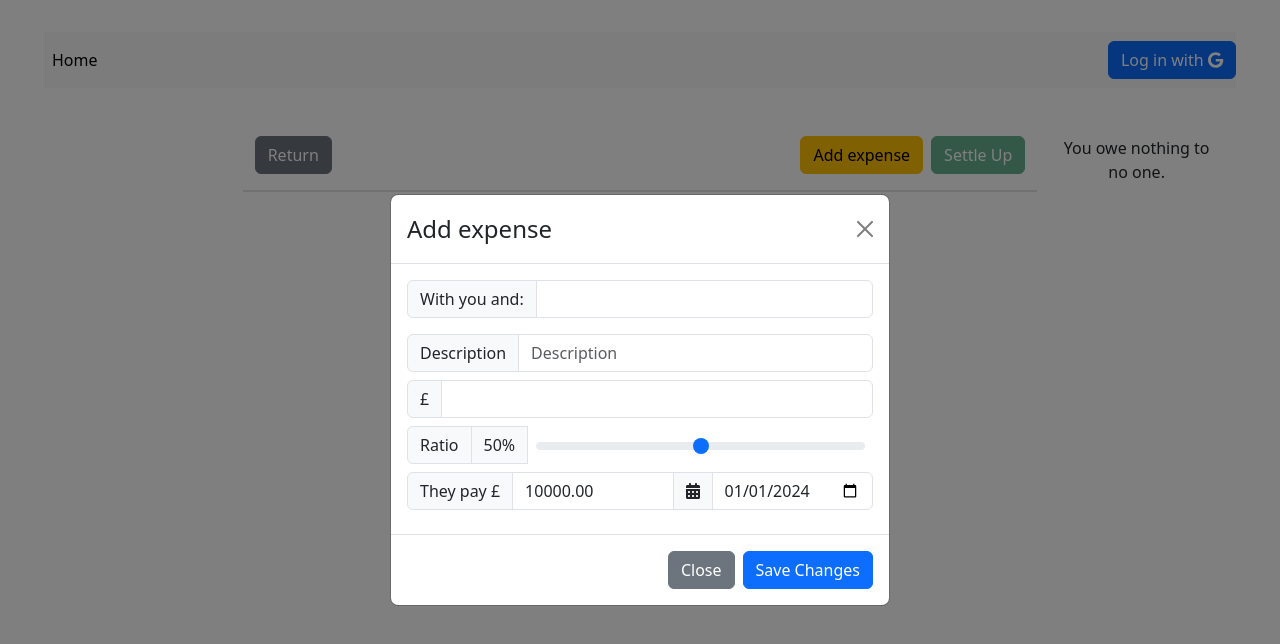
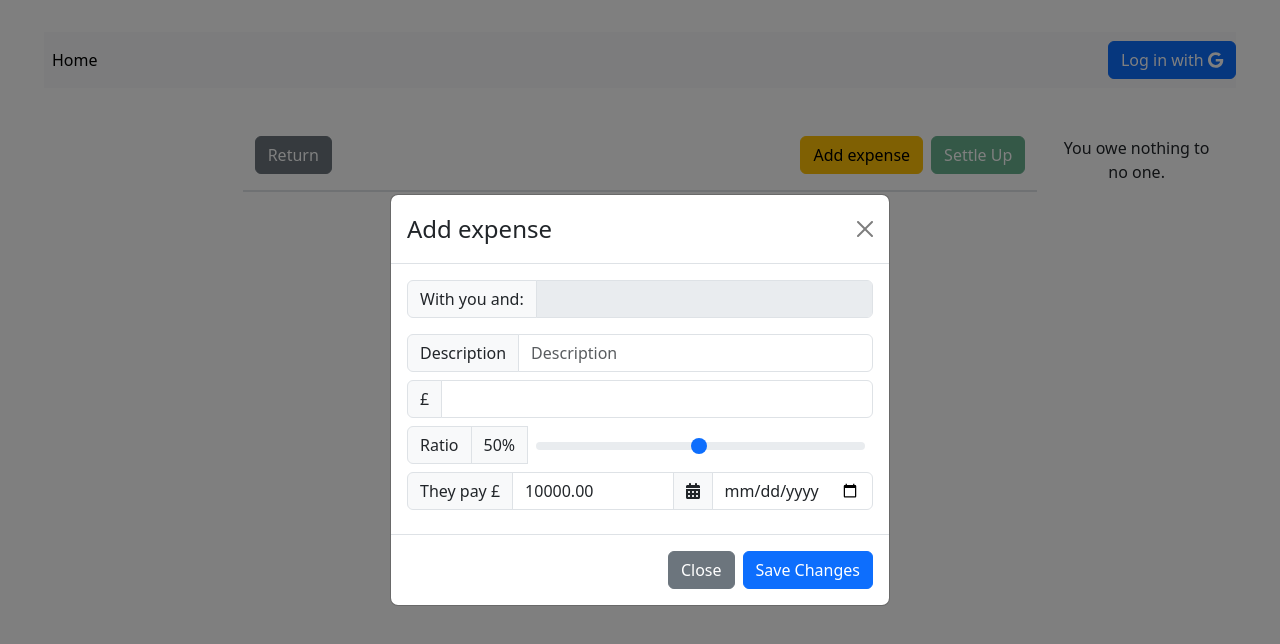
Before and after one commit to dtasev/splitit, a React (Vite) app in the folder app/: page /1 in a window 1280 px wide. Both pictures are taken after a click on the button "Add expense". Shown: the top 644 px of the page. Built offline with nearby package versions, Linux system fonts and the light colour scheme.

Commit message:
cap min ratio to 1

```diff
--- a/app/src/apps/main/DebtRowPaidInline.tsx
+++ b/app/src/apps/main/DebtRowPaidInline.tsx
@@ -21,7 +21,6 @@ export default memo(function DebtRowPaidInline(props: PropsWithChildren<DebtRowP
     let ratio: number;
     switch (props.debt.ratio) {
         case 100:
-        case 0:
             ratio = 1
             break
         default:
--- a/app/src/apps/main/modals/AddExpenseModal.tsx
+++ b/app/src/apps/main/modals/AddExpenseModal.tsx
@@ -80,7 +80,7 @@ export default memo(function ExpenseModal(props: PropsWithChildren<AddExpenseMod
     // okay i'll need multiple modals so this button can't be that specific, should take some props name, action etc
     const addExpense = props.debt ? null : <Button variant="warning" onClick={handleShow}>Add expense</Button>;
     // const addExpense = props.debt ? null : <Button variant="dager-outline" onClick={handleSettle}>Add expense</Button>;
-    const defaultDate = new Date().toLocaleDateString("en-CA");
+    const defaultDate = new Date(props.debt?.added || "").toLocaleDateString("en-CA");
 
     return (
         <div className={props.className}>
@@ -92,7 +92,7 @@ export default memo(function ExpenseModal(props: PropsWithChildren<AddExpenseMod
                 <Modal.Body>
                     <div className='input-group mb-3'>
                         <label className='input-group-text' htmlFor="is_owed">With you and: </label>
-                        <input ref={otherE} className='form-control' id='is_owed' name='is_owed' type="text" required defaultValue={props.otherUser || ""} />
+                        <input ref={otherE} className='form-control' id='is_owed' name='is_owed' type="text" required defaultValue={props.otherUser || ""} disabled={true} />
                     </div>
                     <div className='input-group mb-2'>
                         <span className="input-group-text">Description</span>
@@ -106,7 +106,7 @@ export default memo(function ExpenseModal(props: PropsWithChildren<AddExpenseMod
                         <label htmlFor="ratio" className="input-group-text">Ratio</label>
                         <span className='input-group-text'>{ratioPerc}%</span>
                         <div className='mx-2 my-auto mt-2 flex-fill'>
-                            <input ref={ratioE} className='form-range' id='ratio' name='ratio' type="range" min={0} max={100} step={5} defaultValue={props.debt?.ratio || 50} onChange={updateRatioNote} />
+                            <input ref={ratioE} className='form-range' id='ratio' name='ratio' type="range" min={1} max={100} step={1} defaultValue={props.debt?.ratio || 50} onChange={updateRatioNote} />
                         </div>
                     </div>
                     <div className='input-group mb-2'>
```
